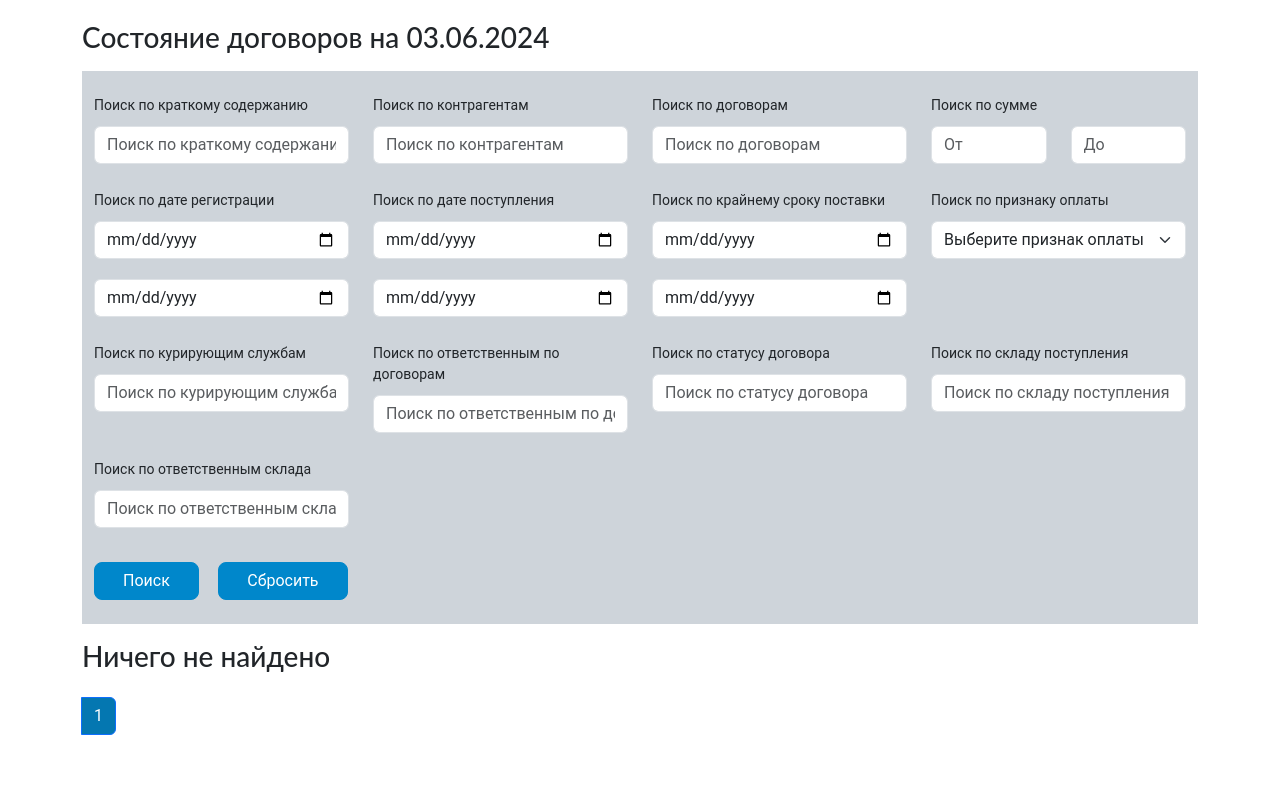
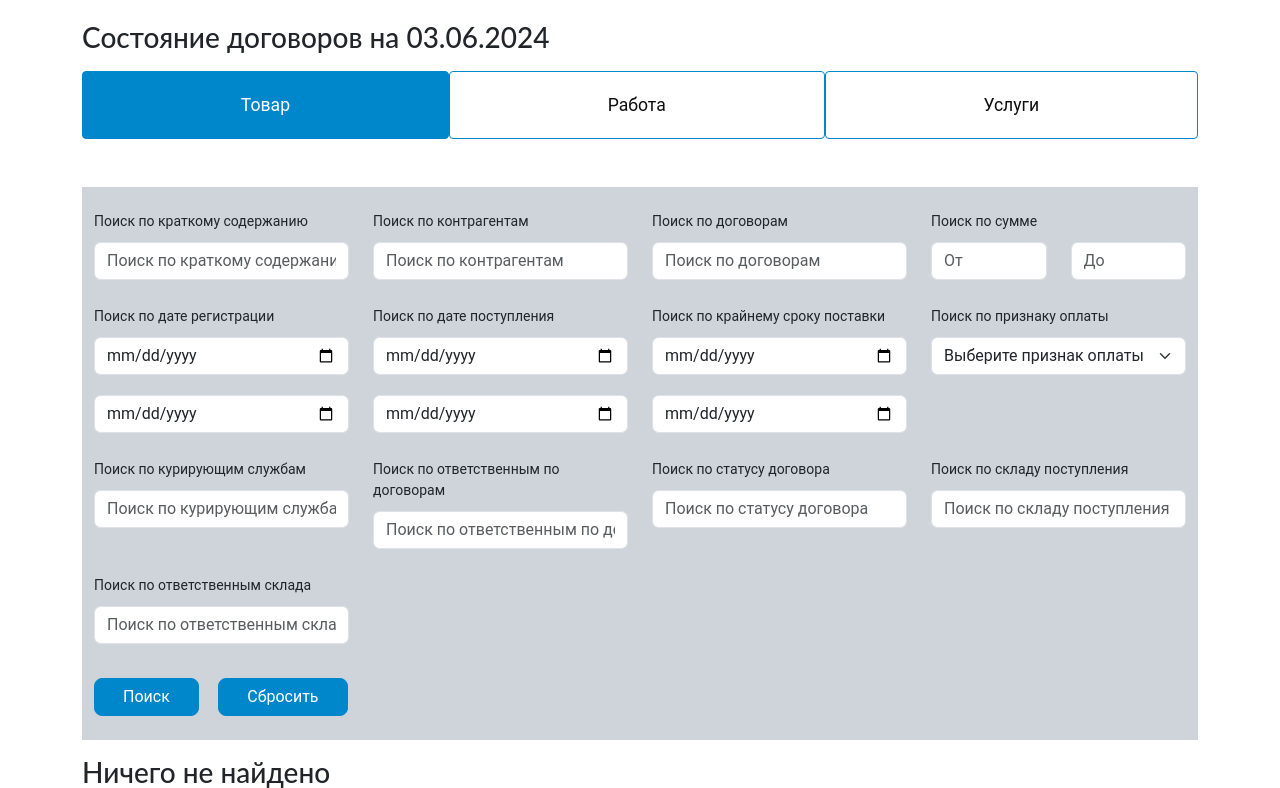
Before and after one commit to Kairat12/maek_measuring, a Django app: page /contract_status in a window 1280 px wide. Shown: the part 62-850 px from the top of the page. Run offline with Django 4.2, Linux system fonts and the light colour scheme; data that the repository does not hold is empty; some libraries are stand-ins or nearby versions.

Commit message:
add new field type_procurement

```diff
--- a/contract_status/views.py
+++ b/contract_status/views.py
@@ -32,6 +32,7 @@ def contract_status(request):
         'contract_status__icontains': request.GET.get('contract_status__icontains'),
         'receipt_warehouse__icontains': request.GET.get('receipt_warehouse__icontains'),
         'responsible_warehouse__icontains': request.GET.get('responsible_warehouse__icontains'),
+        'type_procurement_item': request.GET.get('type_procurement_item'),
     }
     search_querydict = QueryDict(mutable=True)
     for key, value in search_params.items():
--- a/templates/contract_status.html
+++ b/templates/contract_status.html
@@ -7,6 +7,18 @@
         <div class="container">
             <h3 class="h3 mt-2 mb-3">Состояние договоров на {{ today|date:"d.m.Y" }}</h3>
             <form method="GET" action="{% url 'contract_status:contract_status' %}" class="w-100">
+                <input type="hidden" name="type_procurement_item" id="type_procurement_item" value="{{ request.GET.type_procurement_item|default:'Товар' }}">
+                <ul class="nav nav-pills nav-fill mb-5">
+                    <li class="nav-item" role="presentation">
+                        <button type="button" onclick="setTypeProcurementItem('Товар')" class="btn btn-link {% if request.GET.type_procurement_item == 'Товар' or not request.GET.type_procurement_item %}active{% endif %} w-100">Товар</button>
+                    </li>
+                    <li class="nav-item" role="presentation">
+                        <button type="button" onclick="setTypeProcurementItem('Работа')" class="btn btn-link {% if request.GET.type_procurement_item == 'Работа' %}active{% endif %} w-100">Работа</button>
+                    </li>
+                    <li class="nav-item" role="presentation">
+                        <button type="button" onclick="setTypeProcurementItem('Услуги')" class="btn btn-link {% if request.GET.type_procurement_item == 'Услуги' %}active{% endif %} w-100">Услуги</button>
+                    </li>
+                </ul>
                 <div class="row mb-3 pt-4 pb-4 bg-dark-subtle row-gap-3 ms-0 me-0">
                     <div class="col-3">
                         <label>Поиск по краткому содержанию</label>
@@ -230,6 +242,7 @@
                                     aria-hidden="true">&laquo;</span></a></li>
                             <li class="page-item"><a class="page-link"
                                                      href="?page=
+
                                                              {{ main_sklads.previous_page_number }}{% if search_querydict %}&{{ search_querydict }}{% endif %}">&#8249;</a>
                             </li>
                         {% endif %}
@@ -239,6 +252,7 @@
                         {% if page_num >= main_sklads.number|add:"-2" and page_num <= main_sklads.number|add:"2" %}
                             <li class="page-item {% if page_num == main_sklads.number %}active{% endif %}">
                                 <a class="page-link" href="?page=
+
                                         {{ page_num }}{% if search_querydict %}&{{ search_querydict }}{% endif %}">{{ page_num }}</a>
                             </li>
                         {% endif %}
@@ -246,10 +260,12 @@
 
                     {% if main_sklads.has_next %}
                         <li class="page-item"><a class="page-link" href="?page=
+
                                 {{ main_sklads.next_page_number }}{% if search_querydict %}&{{ search_querydict }}{% endif %}">&#8250;</a>
                         </li>
                         <li class="page-item"><a class="page-link"
                                                  href="?page=
+
                                                          {{ main_sklads.paginator.num_pages }}{% if search_querydict %}&{{ search_querydict }}{% endif %}"><span
                                 aria-hidden="true">&raquo;</span>
                         </a></li>
@@ -260,6 +276,11 @@
     </div>
     <script src="{% static 'journal/vendor/jquery/jquery-2.2.4.min.js' %}"></script>
     <script>
+        function setTypeProcurementItem(value) {
+            document.getElementById('type_procurement_item').value = value;
+            document.forms[0].submit(); // Отправка формы
+        }
+
         document.getElementById('downloadReportButton').addEventListener('click', function () {
             // Collect form data
             const formData = new FormData(document.querySelector('form'));
```
